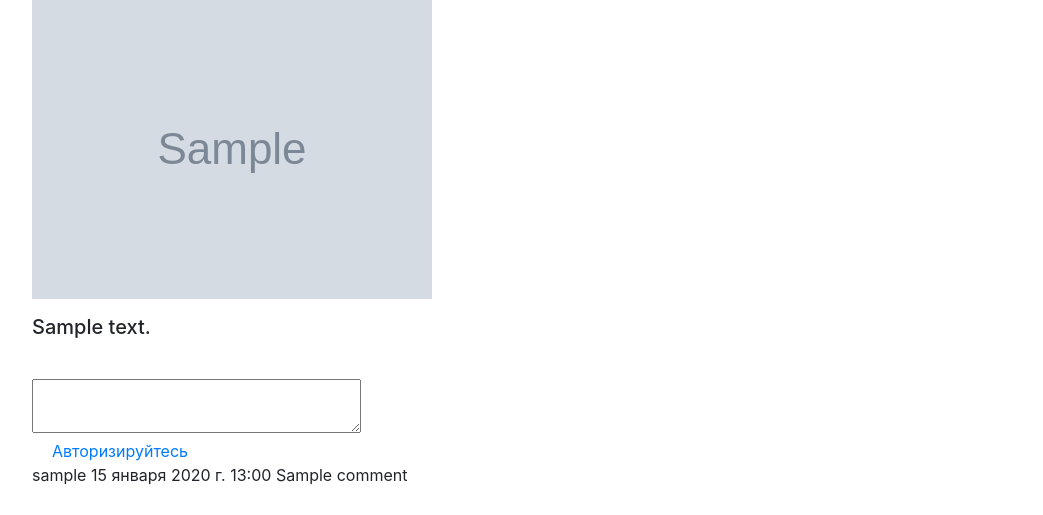
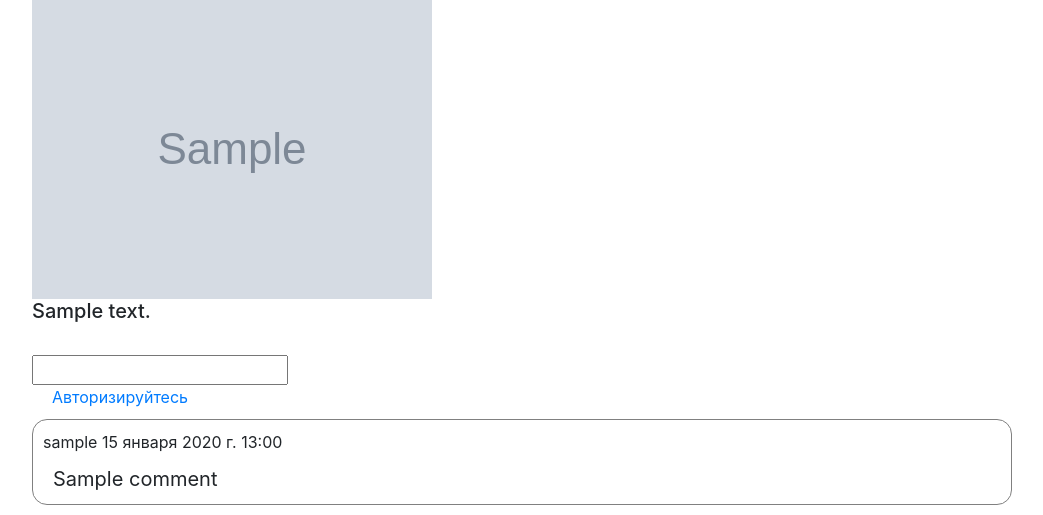
Before and after one commit to Aplles/kinoblog, a Django app: a page that uses templates/base.html in a window 1280 px wide. Shown: the part 431-946 px from the top of the page, without its empty margins (118-1161 px from the left). Before the commit the page ends 916 px from the top, so only its background shows below. Run offline with Django 4.2, Linux system fonts and the light colour scheme; tables that the repository leaves empty hold one stand-in row (values such as "Sample post"); grey boxes marked "Sample" are stand-in pictures; some libraries are stand-ins or nearby versions.

Commit message:
add ajax comment

```diff
--- a/api/urls.py
+++ b/api/urls.py
@@ -4,9 +4,10 @@ from api.views.user import UserLoginView, UserCreateView
 from api.views.comment import CommentListView
 
 urlpatterns = [
-    path('posts/', PostListView.as_view()), # Просмотр постов, просмотр отфильтрованных, создание постов
-    path('posts/<int:id>/', PostDetailUpdateDestroyView.as_view()), # Детальный просмотр(get), редактирование(path),удаление(delete)
+    path('posts/', PostListView.as_view()),  # Просмотр постов, просмотр отфильтрованных, создание постов
+    path('posts/<int:id>/', PostDetailUpdateDestroyView.as_view()),
+    # Детальный просмотр(get), редактирование(path),удаление(delete)
     path('users/auth/', UserLoginView.as_view()),
     path('users/register/', UserCreateView.as_view()),
-    path('posts/<int:id>/comments/', CommentListView.as_view()), # Просмотр(get), Создание комментариев(post)
+    path('posts/<int:id>/comments/', CommentListView.as_view(), name="create_comment"),  # Создание комментариев(post)
 ]
--- a/api/views/comment.py
+++ b/api/views/comment.py
@@ -16,7 +16,7 @@ class CommentListView(APIView):
         """ Создание комментария"""
         # Если request.POST принадлежит к типу QueryDict - делаем из него словарь
         # в противном случае оставляем без изменений
-        data = request.POST.dict() if isinstance(request.POST, QueryDict) else request.POST
+        data = request.data.dict() if isinstance(request.data, QueryDict) else request.data
         # Обновляю data автором и id-ником
         data.update({"author": request.user}, **kwargs)
         outcome = CommentCreateService.execute(data)
--- a/blog/static/css/style.css
+++ b/blog/static/css/style.css
@@ -1,6 +1,11 @@
 body {
     padding: 0 150px !important;
     margin: 0 !important;
+}
+
+p {
+    margin: 0 !important;
+    padding: 0 !important;
 }
 
 header {
@@ -59,3 +64,16 @@ header {
 .post-photo {
 width: 50px;
 }
+
+.comment-display {
+    margin: 10px 0;
+    border: 1px solid gray;
+    padding: 10px;
+    border-radius: 15px;
+}
+
+.title-comment {
+    margin-left: 10px;
+    font-size: 20px;
+    margin-top: 10px;
+}
--- a/blog/templates/detail.html
+++ b/blog/templates/detail.html
@@ -30,7 +30,8 @@
             <form action="{% url 'filter_by_tag' %}" method="get">
                 <div class="block-tag">
                     <input type="hidden" name="dir_{{ director.id }}" value="{{ director.id }}">
-                    <input class="tag_button" type="submit" value="{{ director.first_name }} {{ director.last_name }} {{ director.country }},">
+                    <input class="tag_button" type="submit"
+                           value="{{ director.first_name }} {{ director.last_name }} {{ director.country }},">
                 </div>
             </form>
         {% endfor %}
@@ -51,7 +52,7 @@
     <div class="created-at">
         Дата создания:
         <h6>
-            {{ post.updated_at}}
+            {{ post.updated_at }}
         </h6>
     </div>
 
@@ -69,7 +70,7 @@
 
     {% if request.user.is_staff %}
         <div class="form-delete">
-            <form action="{% url 'delete_post' post.id %}" method="POST" >
+            <form action="{% url 'delete_post' post.id %}" method="POST">
                 {% csrf_token %}
                 <button type="submit">Удалить пост</button>
             </form>
@@ -85,34 +86,101 @@
     <br>
 
     <div class="block-create-comment">
-        <form action="{% url "create_comment" post.slug %}" method="post">
-            {% csrf_token %}
-                <div class="comment">
-                    <textarea name="text_comment"  cols="30" rows="2"></textarea>
-                </div>
-                {% if request.user.is_authenticated %}
-                    <button type="submit">Добавить комментарий</button>
-                {% else %}
-                    <div class="link-item"><a href="{% url 'login' %}">Авторизируйтесь</a></div>
-                {% endif %}
-        </form>
+        <input type="text" id="title_comment">
+        {% if request.user.is_authenticated %}
+            <button id="add_comment" type="submit">Добавить комментарий</button>
+        {% else %}
+            <div class="link-item"><a href="{% url 'login' %}">Авторизируйтесь</a></div>
+        {% endif %}
+        <p style="color: red" id="error"></p>
     </div>
 
     <div class="error">
-        {{error}}
+        {{ error }}
     </div>
 
-    <div class="comment">
+    <div id="div_comments" class="comment">
         {% for comment in post.comments_post.all %}
             <div class="comment-display">
-                {{comment.author}}
-                {{comment.created_at}}
-                {{comment.title}}
+                {{ comment.author }}
+                {{ comment.created_at }}
+                <div class="title-comment">
+                    <p>{{ comment.title }}</p>
+                </div>
             </div>
         {% endfor %}
     </div>
 
 
-<!--Подключаю библиотеку jQuery -->
-<script src="{% static 'jquery/jquery-3.7.1.js' %}"></script>
+    <script>
+        $(document).ready(function () {
+            function getCookie(c_name) {
+                if (document.cookie.length > 0) {
+                    c_start = document.cookie.indexOf(c_name + "=");
+                    if (c_start !== -1) {
+                        c_start = c_start + c_name.length + 1;
+                        c_end = document.cookie.indexOf(";", c_start);
+                        if (c_end === -1) c_end = document.cookie.length;
+                        return unescape(document.cookie.substring(c_start, c_end));
+                    }
+                }
+                return "";
+            }
+
+            $.ajaxSetup({
+                headers: {
+                    "X-CSRFToken": getCookie("csrftoken"),
+                    "Authorization": "Token {{ token }}",
+                }
+            });
+
+            function get_data(inputDate) {
+                let date = new Date(inputDate);
+                let months = [
+                    "января",
+                    "февраля",
+                    "марта",
+                    "апреля",
+                    "мая",
+                    "июня",
+                    "июля",
+                    "августа",
+                    "сентября",
+                    "октября",
+                    "ноября",
+                    "декабря"
+                ];
+                return date.getDate() + " " + months[date.getMonth()] + " " + date.getFullYear() + " г. " + date.getHours() + ":" + (date.getMinutes() < 10 ? '0' : '') + date.getMinutes();
+            }
+
+            $(document).on('click', '#add_comment', function (e) {
+                {# Зона Ajax #}
+                $.ajax({
+                    type: "POST",
+                    url: "{% url 'create_comment' post.id %}",
+                    data: JSON.stringify({
+                        title: $("#title_comment").val()
+                    }),
+                    contentType: "application/json",
+                    dataType: "json",
+                    success: function (response) {
+                        $("#div_comments").append(`
+                            <div class='comment-display'>
+                            ${response.author.username} ${get_data(response.created_at)}
+                            <div class="title-comment"><p>${response.title}</p></div>
+                            </div>`
+                        )
+                        $("#title_comment").val("");
+                    },
+                    error: function (response) {
+                        $("#error").html("Комментарий не может быть пустым");
+                        console.log(response);
+                    }
+                });
+                return false;
+                {# Конец зоны #}
+            });
+        });
+    </script>
+
 {% endblock content %}
--- a/blog/views/post.py
+++ b/blog/views/post.py
@@ -2,6 +2,8 @@ from django.db.models import Exists, Count, Q
 from django.shortcuts import render, redirect
 from pytils.translit import slugify
 from django.views import View
+from rest_framework.authtoken.models import Token
+
 from blog.forms import PostAddForm
 from blog.models import Post, Tag, Director, Image
 from django.contrib.auth.models import AnonymousUser
@@ -97,10 +99,15 @@ class PostDetailView(View):
             return redirect("index")
 
         post = Post.objects.get(slug=kwargs['slug_post'])
+
+        context = {'post': post}
+        if not isinstance(request.user, AnonymousUser):
+            context['token'] = Token.objects.get(user=request.user).key
+
         return render(
             request,
             'detail.html',
-            context={'post': post}
+            context=context
         )
 
 
--- a/templates/base.html
+++ b/templates/base.html
@@ -6,6 +6,8 @@
     <meta charset="UTF-8">
     <title>{% block title %}{% endblock title %}</title>
     <link rel="stylesheet" href="{% static 'css/style.css' %}">
+    <script src="{% static 'jquery/jquery-3.7.1.js' %}"></script>
+
     <link rel="stylesheet" href="https://maxcdn.bootstrapcdn.com/bootstrap/4.0.0/css/bootstrap.min.css"
           integrity="sha384-Gn5384xqQ1aoWXA+058RXPxPg6fy4IWvTNh0E263XmFcJlSAwiGgFAW/dAiS6JXm" crossorigin="anonymous">
     <script src="https://maxcdn.bootstrapcdn.com/bootstrap/4.0.0/js/bootstrap.min.js"
```
Also changed, not shown: api/serializers/comment/list.py (+10 -7 lines).
